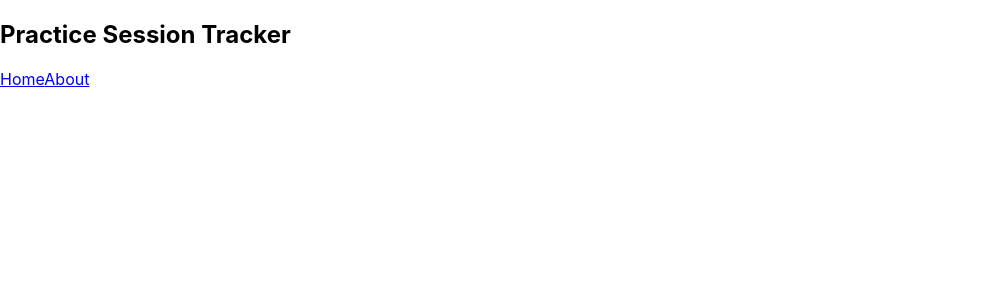
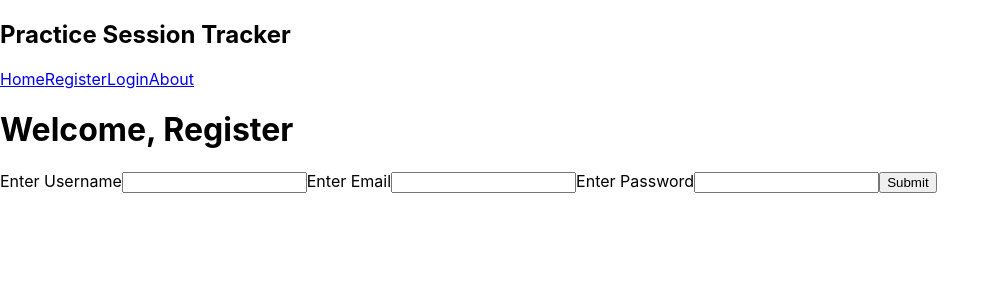
Before and after one commit to ehoversten/practice_tracker, a React (Create React App) app in the folder client/: page /register in a window 1280 px wide. Shown: the top 300 px of the page, without its empty margins (0-1000 px from the left). Built offline with nearby package versions, Linux system fonts and the light colour scheme.

Commit message:
added useSignup hook, testing connection with server

```diff
--- a/client/src/App.js
+++ b/client/src/App.js
@@ -2,6 +2,8 @@ import { BrowserRouter, Routes, Route} from 'react-router-dom';
 import Navbar from './components/Navbar';
 import Home from './pages/Home';
 import About from './pages/About';
+import Register from './pages/Register';
+import Login from './pages/Login';
 
 function App() {
   return (
@@ -11,6 +13,8 @@ function App() {
         <Routes>
           <Route path='/' element={<Home />} />
           <Route path='about' element={<About />} />
+          <Route path='register' element={<Register />} />
+          <Route path='login' element={<Login />} />
         </Routes>
       </div>
     </BrowserRouter>
--- a/client/src/components/Navbar.js
+++ b/client/src/components/Navbar.js
@@ -8,6 +8,8 @@ const Navbar = () => {
             <nav>
                 <h2>Practice Session Tracker</h2>
                 <NavLink to='/'>Home</NavLink>
+                <NavLink to='/register'>Register</NavLink>
+                <NavLink to='/login'>Login</NavLink>
                 <NavLink to='about'>About</NavLink>
             </nav>
         </header>
--- a/client/src/components/SessionForm.js
+++ b/client/src/components/SessionForm.js
@@ -1,6 +1,7 @@
 import { useState } from 'react';
 
 const SessionForm = () => {
+    // --> look into using Ref's for form input values
     const [title, setTitle] = useState('');
     const [duration, setDuration] = useState('');
     const [workedOn, setWorkedOn] = useState('');
--- a/client/src/context/authContext.js
+++ b/client/src/context/authContext.js
@@ -1,6 +1,10 @@
 import { createContext, useState, useReducer } from 'react';
 
 export const AuthContext = createContext();
+// export const AuthContext = createContext({
+//     user: null,
+//     setUser: () => null
+// });
 
 export const authReducer = (state, action) => {
     switch(action.type) {
@@ -29,7 +33,7 @@ export const AuthContextProvider = ({children}) => {
     // console.log('Auth Context State: ', state);
 
     return (
-        <AuthContext.Provider value={user}>
+        <AuthContext.Provider value={{user, setUser}}>
         {/* <AuthContext.Provider value={{...state, dispatch}}> */}
             {children}
         </AuthContext.Provider>
--- /dev/null
+++ b/client/src/hooks/useAuthContext.js
@@ -0,0 +1,12 @@
+import { AuthContext } from "../context/authContext";
+import { useContext } from 'react';
+
+export const useAuthContext = () => {
+    const context = useContext(AuthContext);
+
+    if(!context) {
+        throw Error('useAuthContext must be used inside an AuthContextProvider');
+    }
+
+    return context;
+}
--- /dev/null
+++ b/client/src/hooks/useSignup.js
@@ -0,0 +1,42 @@
+import { useState, useContext } from 'react';
+import { useAuthContext } from './useAuthContext';
+import { AuthContext } from '../context/authContext';
+
+export const useSignup = () => {
+    const [error, setError] = useState(null);
+    const [isLoading, setIsLoading] = useState(null);
+    const {user, setUser} = useContext(AuthContext);
+    // const { dispatch } = useAuthContext();
+
+    const signup = async (username, email, password) => {
+        setIsLoading(true);
+        setError(null);
+
+        const response = await fetch('/register', {
+            method: 'POST',
+            body: JSON.stringify({username, email, password}),
+            headers: { 'Content-Type': 'application/json' }
+        })
+        // Convert to JS object
+        const json = await response.json();
+
+        if(!response.ok) {
+            setIsLoading(false);
+            setError(json.error);
+        }
+
+        if(response.ok) {
+            // save user to localStorage
+            localStorage.setItem('user', JSON.stringify(json));
+
+            // update Auth Context
+            setUser(json);
+            // dispatch event
+            // dispatchEvent({type: 'LOGIN', payload: json})
+            // update loading state
+            setIsLoading(false);
+        }
+    }
+
+    return { signup, isLoading, error };
+}
--- a/client/src/pages/Home.js
+++ b/client/src/pages/Home.js
@@ -1,6 +1,7 @@
 import { useState, useEffect } from 'react';
 import SessionDetail from '../components/SessionDetail';
 import SessionForm from '../components/SessionForm';
+import SessionList from '../pages/SessionList';
 
 
 const Home = () => {
@@ -34,6 +35,7 @@ const Home = () => {
                     <SessionDetail key={session._id} session={session} />
                 ))}
             </div>
+            <SessionList />
         </div>
     )
 }
--- a/client/src/pages/Login.js
+++ b/client/src/pages/Login.js
@@ -14,18 +14,19 @@ const Login = () => {
         evt.preventDefault();
 
         const newUser = {email, password}
-        console.log(newUser);
+        console.log("New User - ", newUser);
 
         // Make request to server
         let response = await fetch('/login', {
             method: 'POST',
-            body: JOSN.stringify(newUser),
+            body: JSON.stringify(newUser),
             headers: {
                 'Content-Type': 'application/json'
             }
         });
         // Convert Response Data to JSON
         let json = await response.json();
+        console.log("JSON - ", json);
 
         if(!response.ok) {
             setError(json.error);
@@ -42,20 +43,21 @@ const Login = () => {
             <h1>Welcome, Login</h1>
             <form action="">
                 <label htmlFor="email">Enter Email</label>
-                <input type="text"
+                <input type="email"
                     id="email"
                     name="email"
                     value={email}
                     onChange={(evt) => setEmail(evt.target.value)}
                 />
                 <label htmlFor="pass">Enter Password</label>
-                <input type="text"
+                <input type="password"
                     id="pass"
                     name="pass"
                     value={password}
                     onChange={(evt) => setPassword(evt.target.value)}
                 />
                 <button onClick={handleSubmit}>Submit</button>
+                {error && <div className="error">{error}</div>}
             </form>
         </div>
     )
--- a/client/src/pages/Register.js
+++ b/client/src/pages/Register.js
@@ -1,4 +1,6 @@
-import React, { useState } from "react";
+import React, { useState, useContext } from "react";
+import { useSignup } from '../hooks/useSignup';
+import { AuthContext } from '../context/authContext';
 
 const Register = () => {
 
@@ -6,6 +8,10 @@ const Register = () => {
     const [email, setEmail] = useState('');
     const [password, setPassword] = useState('');
     const [error, setError] = useState(null);
+
+    const { user, setUser } = useContext(AuthContext);
+
+    // const { signup, error, isLoading } = useSignup();
 
     const handleChange = (evt) => {
         console.log(evt.target.value);
@@ -15,33 +21,50 @@ const Register = () => {
         evt.preventDefault();
 
         const newUser = {username, email, password}
-        console.log(newUser);
+        console.log("New User - ", newUser);
+
+        // Make request to server
+        // await signup(username, email, password);
 
         // Make request to server
         let response = await fetch('/register', {
             method: 'POST',
-            body: JOSN.stringify(newUser),
+            body: JSON.stringify(newUser),
             headers: {
                 'Content-Type': 'application/json'
             }
         });
         // Convert Response Data to JSON
         let json = await response.json();
+        console.log("JSON - ", json);
 
         if(!response.ok) {
             setError(json.error);
         }
 
-        console.log("User Authorized");
-        setUsername('');
-        setEmail('');
-        setPassword('');
-        setError(null)
+        if(response.ok) {
+            // save user to localStorage
+            localStorage.setItem('user', JSON.stringify(json));
+
+            // update Auth Context
+            setUser(json);
+            // dispatch event
+            // dispatchEvent({type: 'LOGIN', payload: json})
+            // update loading state
+            // setIsLoading(false);
+
+            console.log("User Authorized");
+            // reset form state
+            setUsername('');
+            setEmail('');
+            setPassword('');
+            setError(null)
+        }
     }
 
     return (
         <div className="login-container">
-            <h1>Welcome, Login</h1>
+            <h1>Welcome, Register</h1>
             <form action="">
                 <label htmlFor="username">Enter Username</label>
                 <input type="text"
@@ -51,20 +74,21 @@ const Register = () => {
                     onChange={(evt) => setUsername(evt.target.value)}
                 />
                 <label htmlFor="email">Enter Email</label>
-                <input type="text"
+                <input type="email"
                     id="email"
                     name="email"
                     value={email}
                     onChange={(evt) => setEmail(evt.target.value)}
                 />
                 <label htmlFor="pass">Enter Password</label>
-                <input type="text"
+                <input type="password"
                     id="pass"
                     name="pass"
                     value={password}
                     onChange={(evt) => setPassword(evt.target.value)}
                 />
                 <button onClick={handleSubmit}>Submit</button>
+                {error && <div className="error">{error}</div>}
             </form>
         </div>
     )
--- /dev/null
+++ b/client/src/pages/SessionList.js
@@ -0,0 +1,38 @@
+import { useEffect, useState } from 'react';
+
+
+const SessionList = () => {
+    const [sessions, setSessions] = useState([]);
+
+    useEffect(() => {
+        getData();
+    }, []);
+
+    const getData = async () => {
+        console.log('fetching data');
+        const response = await fetch('https://jsonplaceholder.typicode.com/users/', {
+            // method: 'GET',
+            // headers: {
+            //     'Content-Type': 'application/json'
+            // }
+        })
+
+        console.log(response);
+        const jsData = await response.json();
+        console.log(jsData);
+        setSessions(jsData);
+    }
+
+    return (
+        <div className="session-list">
+            <h1>Practice Session List</h1>
+            {sessions && sessions.map((user) => (
+                <div key={user.id} className="session-item">
+                    <p>{user.name}</p>
+                </div>
+            ))}
+        </div>
+    )
+}
+
+export default SessionList;
```
Also changed, not shown: client/src/hooks/useLogout.js (added, +7 -0 lines), client/src/hooks/useTempUsers.js (added, +18 -0 lines), 1 other file (tests, documents, lock files or other folders).
